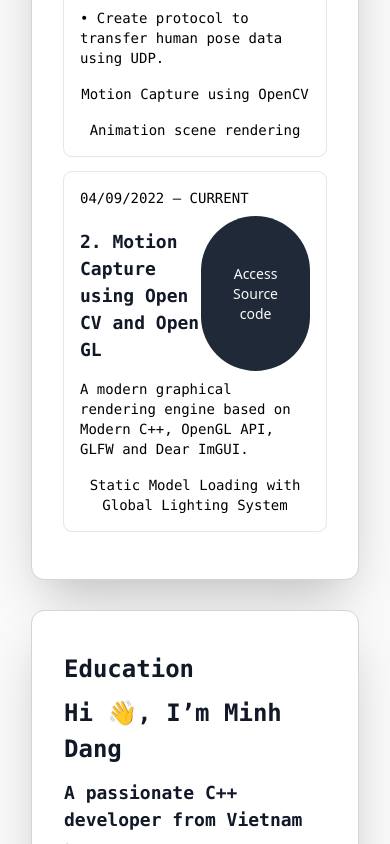
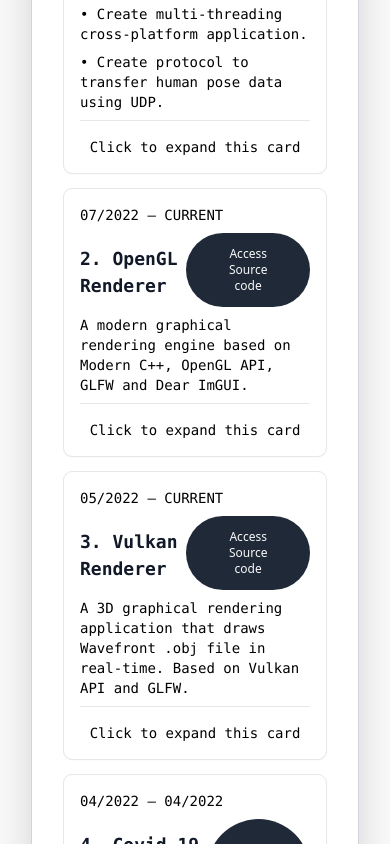
Before and after one commit to SlothCoders/Web-Portfolio-Templete, a React (Create React App) app: page /portfolio in a window 390 px wide. Shown: the part 2660-3504 px from the top of the page. Built offline with nearby package versions, Linux system fonts and the light colour scheme.

Commit message:
Adding Project Page

```diff
--- a/src/App.js
+++ b/src/App.js
@@ -60,7 +60,7 @@ const App = () => {
         <div className="sm:min-w-[90px] sm:pl-8 sm:px-0 px-8 sm:py-8">
           <Sidebar  sidebarHandler={sidebarHandler} ></Sidebar>
         </div>
-        <div className="sm:grow h-full sm:flex-col sm:overflow-y-auto justify-between snap-proximity snap-y px-8 pb-8">
+        <div className="sm:grow h-full sm:flex-col sm:overflow-y-auto justify-between px-8 pb-8">
           {
             pages.map((page) =>
             <div key={pages.indexOf(page)} ref={el => ref.current[pages.indexOf(page)] = el} className={pages.indexOf(page)===pages.length?"pt-8 pb-8 snap-start":"pt-8 snap-start"}>
--- a/src/components/ContentBlock.js
+++ b/src/components/ContentBlock.js
@@ -1,18 +1,43 @@
 import CustomImg from './CustomImg';
 
 const ContentBlock = (props) => {
+    // const [isMaximize,setMaximize] = useState(props.isMaximizeAll)
+
     return (
-        <div className="transition ease-linear duration-100 bg-white px-4 py-2 mx-4 hover:scale-[1.01] shadow-sm mb-4 rounded-lg outline outline-1 hover:outline-2 hover:shadow-md hover:outline-gray-400 outline-gray-200 ">
+        <div onClick={()=>{
+            try
+            {
+                props.setMaximizeAll((prevState) => {
+                    let newState = prevState.slice(0);;
+                    newState[props.id] = !prevState[props.id];
+                    console.log(prevState)
+                    console.log(newState)
+                    return newState;
+                })
+            }
+            catch(e)
+            {
+                console.log(e)
+            }
+        }}
+            className="transition ease-linear duration-100 bg-white px-4 py-2 mx-4 hover:scale-[1.01] shadow-sm mb-4 rounded-lg outline outline-1 hover:outline-2 hover:shadow-md hover:outline-gray-400 outline-gray-200 ">
             <p>{props.duration}</p>
             <div className='flex justify-between'>
                 <h2><li>{props.prjName}</li></h2>
-                <button before={props.url} onClick={() => window.open(props.url)} className="transition ease-linear duration-300 before:content-['Access_Source_code'] xl:hover:before:content-[attr(before)] bg-gray-800 hover:bg-blue-600 text-sm px-8 rounded-full text-gray-50 hover"></button>
+                <button before={props.url} onClick={() => window.open(props.url)} className="transition ease-linear duration-300 before:content-['Access_Source_code'] xl:hover:before:content-[attr(before)] bg-gray-800 hover:bg-blue-600 xl:text-sm text-xs px-8 rounded-full text-gray-50 hover"></button>
             </div>
             {
                 props.description?.map(para => <p key={props.description.indexOf(para)}>{para}</p>)
             }
-            {
-                props.images?.map((image) => <CustomImg key={props.images.indexOf(image)} src={image.src} alt={image.alt} description={image.des}></CustomImg>)
+
+            {props.isMaximize[props.id]  === true &&
+                 props.images?.map((image) => <CustomImg key={props.images.indexOf(image)} src={image.src} alt={image.alt} description={image.des}></CustomImg>)
+            }
+            {props.isMaximize[props.id]  === false &&
+                <div>
+                    <div className='bg-gray-200 h-[1px]'></div>
+                    <p className='w-full text-center mt-4'>{"Click to expand this card"}</p>
+                </div>
             }
         </div>
     )
--- a/src/components/Projects.js
+++ b/src/components/Projects.js
@@ -1,13 +1,26 @@
+import { useState } from 'react';
+
 import ContentBlock from './ContentBlock';
 const ProjectPage = () => {
+    const [isMaximizeAll, setMaximizeAll] = useState(Array(5).fill(false))
     return (
 
 
             <div  className="w-full bg-white px-4 py-8 sm:min-h-card rounded-xl shadow-2xl outline outline-gray-300 outline-1">
+                <div className='flex justify-between mb-2'>
                 <h1 className="pl-4">PROJECT</h1>
+                    <div>
+                        <button onClick={()=>{setMaximizeAll(Array(5).fill(true))}} className="bg-gray-800 py-3 mr-1 hover:bg-blue-600 text-sm px-8 rounded-full text-gray-50 hover">{"Expand All"}</button>
+                        <button onClick={()=>{setMaximizeAll(Array(5).fill(false))}} className="bg-gray-800 py-3 hover:bg-blue-600 text-sm px-8 rounded-full text-gray-50 hover">{"Close All"}</button>
+                    </div>
+                </div>
+
                 <ol className="list-decimal list-inside">
 
                 <ContentBlock
+                            id={0}
+                            isMaximize={isMaximizeAll}
+                            setMaximizeAll={setMaximizeAll}
                             url="https://github.com/minhdangphuoc/Motion-Capture"
                             prjName="Motion Capture using Open CV and Open GL"
                             duration="04/09/2022 – CURRENT"
@@ -30,9 +43,12 @@ const ProjectPage = () => {
                             }
                         ]}/>
                 <ContentBlock
+                            id={1}
+                            isMaximize={isMaximizeAll}
+                            setMaximizeAll={setMaximizeAll}
                             url="https://github.com/minhdangphuoc/OpenGL-Renderer"
-                            prjName="Motion Capture using Open CV and Open GL"
-                            duration="04/09/2022 – CURRENT"
+                            prjName="OpenGL Renderer"
+                            duration="07/2022 – CURRENT"
                             description={["A modern graphical rendering engine based on Modern C++, OpenGL API, GLFW and Dear ImGUI.",]}
                             images={[
                             {
@@ -41,6 +57,38 @@ const ProjectPage = () => {
                                 "des":"Static Model Loading with Global Lighting System"
                             },
                         ]}/>
+
+                <ContentBlock
+                            id={2}
+                            isMaximize={isMaximizeAll}
+                            setMaximizeAll={setMaximizeAll}
+                            url="https://github.com/minhdangphuoc/MD-Vulkan-Renderer"
+                            prjName="Vulkan Renderer"
+                            duration="05/2022 – CURRENT"
+                            description={["A 3D graphical rendering application that draws Wavefront .obj file in real-time. Based on Vulkan API and GLFW.",]}
+                            images={[
+                            {
+                                "src":"https://github.com/minhdangphuoc/MD-Vulkan-Renderer/raw/develop/img/model.gif",
+                                "alt":"Model Viking room",
+                                "des":"Viking room model by nigelgoh on (CC BY 4.0)."
+                            },
+                        ]}/>
+                <ContentBlock
+                            id={3}
+                            isMaximize={isMaximizeAll}
+                            setMaximizeAll={setMaximizeAll}
+                            url="https://github.com/minhdangphuoc/Covid-19-Tracking-and-News"
+                            prjName="Covid 19 Tracking and News - Android Application"
+                            duration="04/2022 – 04/2022"
+                            description={["A modern graphical rendering engine based on Modern C++, OpenGL API, GLFW and Dear ImGUI.",]}
+                            images={[
+                            {
+                                "src":"https://github.com/minhdangphuoc/OpenGL-Renderer/raw/develop/screenshots/sphereandmodel.png?raw=true",
+                                "alt":"Model Lighting",
+                                "des":"Static Model Loading with Global Lighting System"
+                            },
+                        ]}/>
+
                 </ol>
             </div>
     );
```
